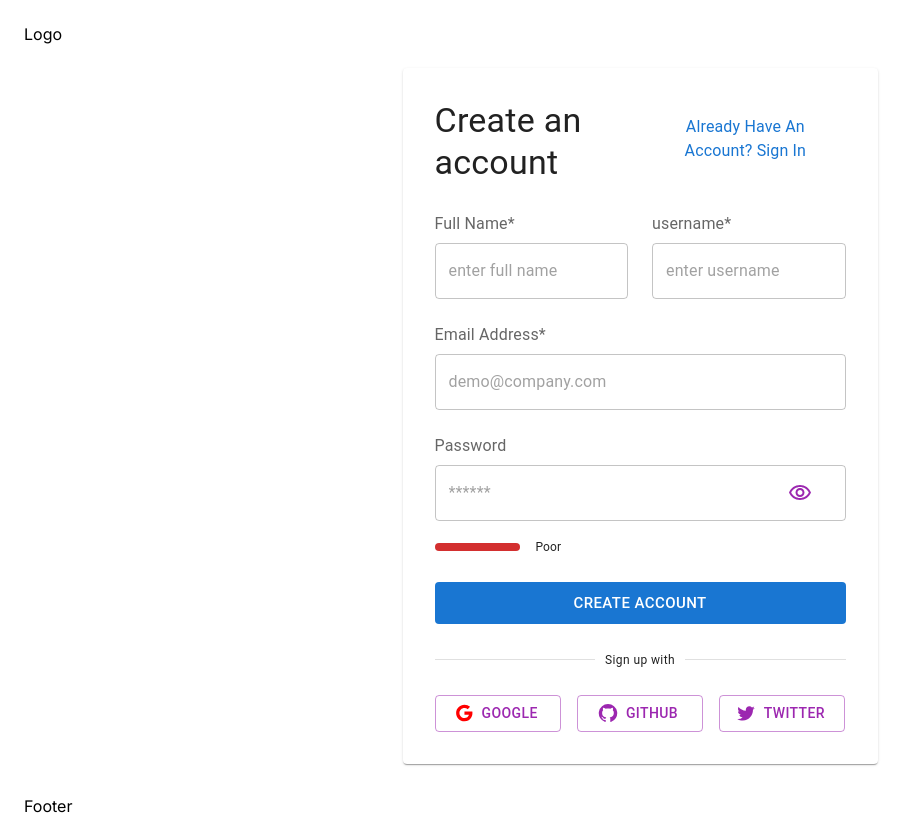
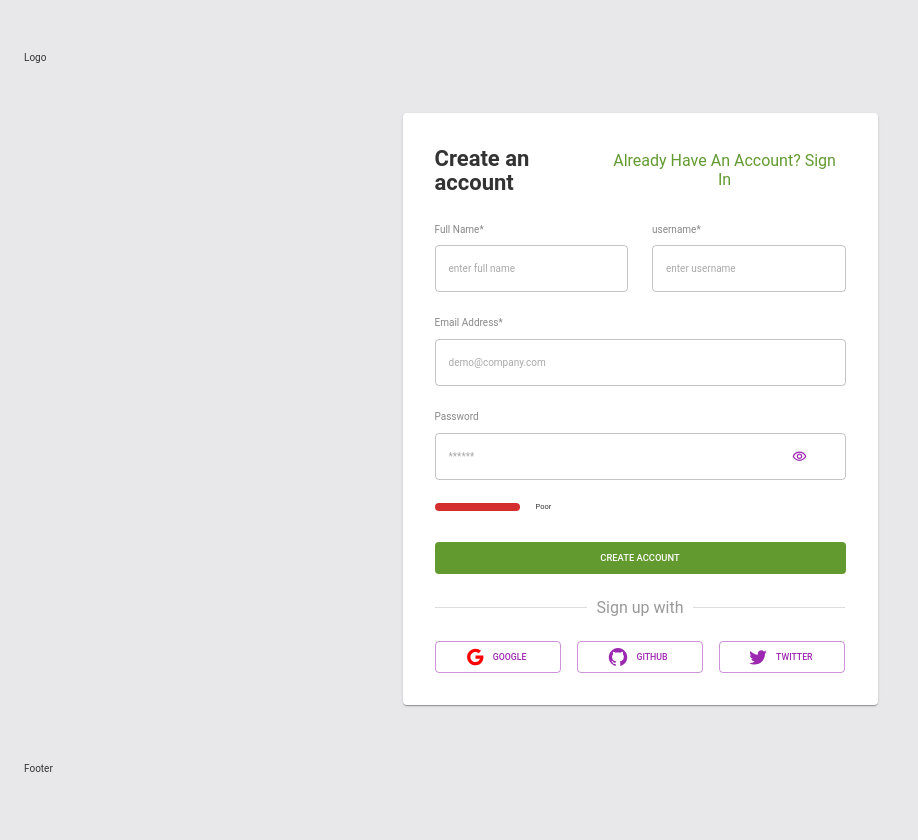
Before and after one commit to olaleykhan/doodle-sync, a React (Vite) app: page /auth in a window 1280 px wide. Shown: the whole page, without its empty margins (0-918 px from the left). After the commit the page ends 800 px from the top, so only its background shows below. Built offline with nearby package versions, Linux system fonts and the light colour scheme; no server answers; what @tldraw/tldraw would draw is missing.

Commit message:
improve UI and themeing

```diff
--- a/src/GlobalStyle.tsx
+++ b/src/GlobalStyle.tsx
@@ -1,48 +1,48 @@
-// import {FC} from 'react';
-// import {Global, css} from '@emotion/react';
+import {FC} from 'react';
+import {Global, css} from '@emotion/react';
 
-// const GlobalStyle: FC = () => (
-// 	<Global
-// 		styles={css`
-//         html {
-//           font-size: 10px;
-//           @media only screen and (min-width: 1600px) {
-//             font-size: 12px;
-//           }
-//           @media only screen and (min-width: 2000px) {
-//             font-size: 14px;
-//           }
-//           @media only screen and (min-width: 2400px) {
-//             font-size: 16px;
-//           }
-//         }
-//         body {
-//           background-color: #E8E8EA;
-//           margin: 0;
-//           font-family: roboto, sans-serif;
-//         }
-//         /* Hide scrollbar for Chrome, Safari and Opera */
-//         ::-webkit-scrollbar {
-//           width: 8px;
-//           background-color: #f5f5f7;
-//         }
+const GlobalStyle: FC = () => (
+	<Global
+		styles={css`
+        html {
+          font-size: 10px;
+          @media only screen and (min-width: 1600px) {
+            font-size: 12px;
+          }
+          @media only screen and (min-width: 2000px) {
+            font-size: 14px;
+          }
+          @media only screen and (min-width: 2400px) {
+            font-size: 16px;
+          }
+        }
+        body {
+          background-color: #E8E8EA;
+          margin: 0;
+          font-family: roboto, sans-serif;
+        }
+        /* Hide scrollbar for Chrome, Safari and Opera */
+        ::-webkit-scrollbar {
+          width: 8px;
+          background-color: #f5f5f7;
+        }
 
-//         /* Handle */
-//         ::-webkit-scrollbar-thumb {
-//           background: #bbb;
-//           border-radius: 10px;
-//         }
+        /* Handle */
+        ::-webkit-scrollbar-thumb {
+          background: #bbb;
+          border-radius: 10px;
+        }
 
-//         /* Handle on hover */
-//         ::-webkit-scrollbar-thumb:hover {
-//           background: #fff;
-//         }
+        /* Handle on hover */
+        ::-webkit-scrollbar-thumb:hover {
+          background: #fff;
+        }
 
-//         /* Hide scrollbar for Firefox */
-//         scrollbar-width: thin;
-//         scrollbar-color: #888 #f5f5f7;
-//       `}
-// 	/>
-// );
+        /* Hide scrollbar for Firefox */
+        scrollbar-width: thin;
+        scrollbar-color: #888 #f5f5f7;
+      `}
+	/>
+);
 
-// export default GlobalStyle;
+export default GlobalStyle;
--- a/src/main.tsx
+++ b/src/main.tsx
@@ -1,16 +1,30 @@
-import './services/firebase/firebase.ts'
-import React from 'react'
-import ReactDOM from 'react-dom/client'
+
+import React from 'react';
+import ReactDOM from 'react-dom/client';
+import { ThemeProvider } from '@mui/material/styles';
+import { CssBaseline, StyledEngineProvider } from '@mui/material';
+import { theme } from './theme';
+import GlobalStyle from './GlobalStyle';
+import './index.css';
 import App from './App.tsx'
 import './index.css'
+import './services/firebase/firebase.ts'
 import AuthProvider from '@/contexts/AuthContext'
 
 
 ReactDOM.createRoot(document.getElementById('root')!).render(
   <React.StrictMode>
-    <AuthProvider>
-      <App/>
+
+<AuthProvider>
+      <StyledEngineProvider injectFirst>
+ <ThemeProvider theme={theme}>
+        <CssBaseline />
+        <GlobalStyle />
+       <App/>
+      </ThemeProvider>
+    </StyledEngineProvider>
     </AuthProvider>
+
   </React.StrictMode>,
 )
 
--- a/src/theme.ts
+++ b/src/theme.ts
@@ -1,74 +1,74 @@
-// import {createTheme, type Theme} from '@mui/material/styles';
+import {createTheme, type Theme} from '@mui/material/styles';
 
-// export const theme: Theme = createTheme({
-// 	spacing: (factor: number) => `${factor * 0.8}rem`,
-// 	palette: {
-// 		primary: {
-// 			main: '#639a30',
-// 			contrastText: '#fff',
-// 			light: '#F2FBFA',
-// 			dark: '#00B797',
-// 		},
-// 		success: {
-// 			main: '#00B797',
-// 		},
-// 		grey: {
-// 			// Disable eslint @typescript-eslint/naming-convention
-// 			// eslint-disable-next-line @typescript-eslint/naming-convention
-// 			100: '#ACACAC',
-// 		},
-// 		text: {
-// 			secondary: '#888888',
-// 			primary: '#333333',
-// 			disabled: '#d9d9d9',
-// 		},
-// 		divider: '#DDDDDD',
-// 		background: {
-// 			paper: '#E8E8EA',
-// 			default: '#fff',
-// 		},
-// 	},
-// 	typography: {
-// 		fontFamily: 'roboto, sans-serif',
-// 	},
-// 	components: {
-// 		// eslint-disable-next-line @typescript-eslint/naming-convention
-// 		MuiTypography: {
-// 			styleOverrides: {
-// 				root: {
-// 					fontFamily: 'roboto, sans-serif',
-// 				},
-// 				h4: {
-// 					fontSize: '2.2rem',
-// 					fontWeight: 700,
-// 					lineHeight: '2.4rem',
-// 				},
-// 				subtitle1: {
-// 					fontSize: '1.8rem',
-// 					fontWeight: 400,
-// 					lineHeight: '2.2rem',
-// 				},
-// 				body1: {
-// 					color: '#000000',
-// 					fontSize: '1.6rem',
-// 					fontWeight: 400,
-// 					lineHeight: 'normal ',
-// 				},
-// 				caption: {
-// 					fontSize: '1.6rem',
-// 					fontWeight: 400,
-// 					lineHeight: 'normal ',
-// 					color: '#999999',
-// 				},
-// 			},
-// 		},
-// 		// eslint-disable-next-line @typescript-eslint/naming-convention
-// 		MuiCard: {
-// 			styleOverrides: {
-// 				root: {
-// 					backgroundColor: '#fff',
-// 				},
-// 			},
-// 		},
-// 	},
-// });
+export const theme: Theme = createTheme({
+	spacing: (factor: number) => `${factor * 0.8}rem`,
+	palette: {
+		primary: {
+			main: '#639a30',
+			contrastText: '#fff',
+			light: '#F2FBFA',
+			dark: '#00B797',
+		},
+		success: {
+			main: '#00B797',
+		},
+		grey: {
+			// Disable eslint @typescript-eslint/naming-convention
+			// eslint-disable-next-line @typescript-eslint/naming-convention
+			100: '#ACACAC',
+		},
+		text: {
+			secondary: '#888888',
+			primary: '#333333',
+			disabled: '#d9d9d9',
+		},
+		divider: '#DDDDDD',
+		background: {
+			paper: '#E8E8EA',
+			default: '#fff',
+		},
+	},
+	typography: {
+		fontFamily: 'roboto, sans-serif',
+	},
+	components: {
+		// eslint-disable-next-line @typescript-eslint/naming-convention
+		MuiTypography: {
+			styleOverrides: {
+				root: {
+					fontFamily: 'roboto, sans-serif',
+				},
+				h4: {
+					fontSize: '2.2rem',
+					fontWeight: 700,
+					lineHeight: '2.4rem',
+				},
+				subtitle1: {
+					fontSize: '1.8rem',
+					fontWeight: 400,
+					lineHeight: '2.2rem',
+				},
+				body1: {
+					color: '#000000',
+					fontSize: '1.6rem',
+					fontWeight: 400,
+					lineHeight: 'normal ',
+				},
+				caption: {
+					fontSize: '1.6rem',
+					fontWeight: 400,
+					lineHeight: 'normal ',
+					color: '#999999',
+				},
+			},
+		},
+		// eslint-disable-next-line @typescript-eslint/naming-convention
+		MuiCard: {
+			styleOverrides: {
+				root: {
+					backgroundColor: '#fff',
+				},
+			},
+		},
+	},
+});
```
